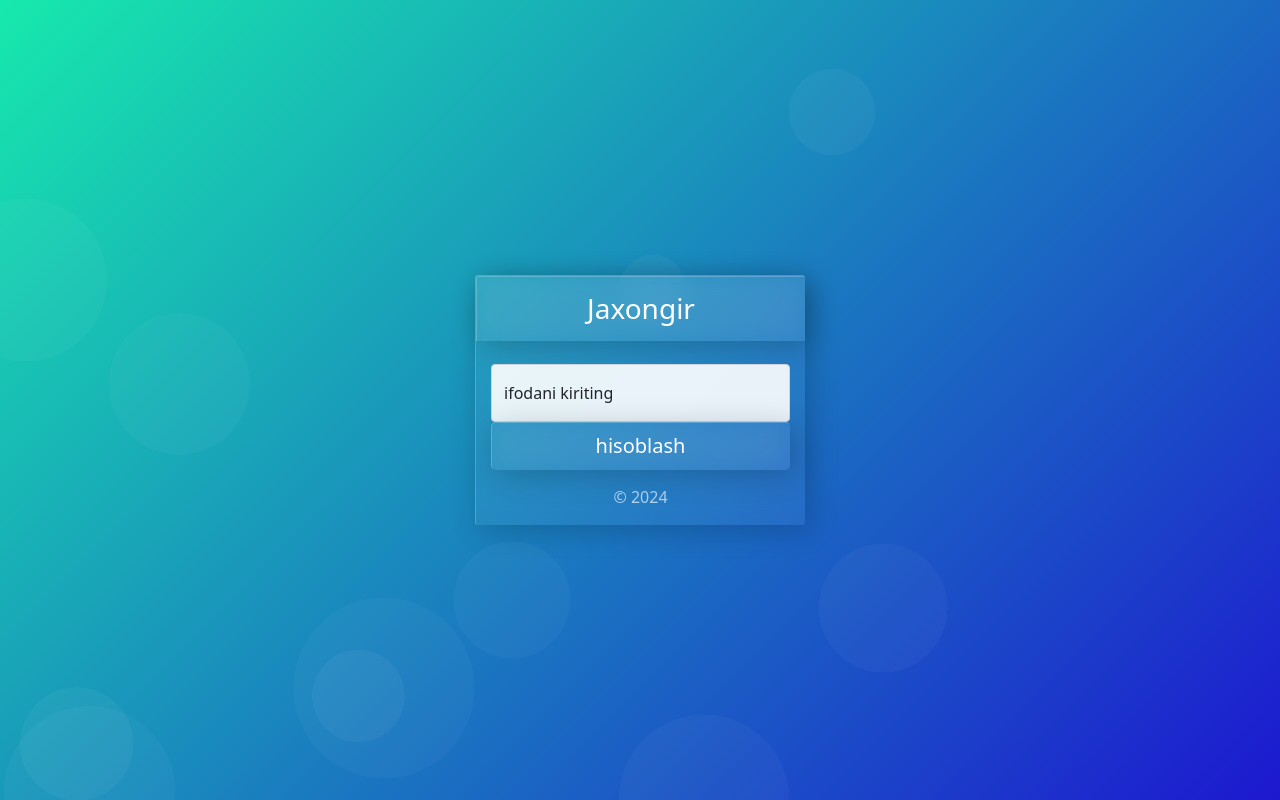
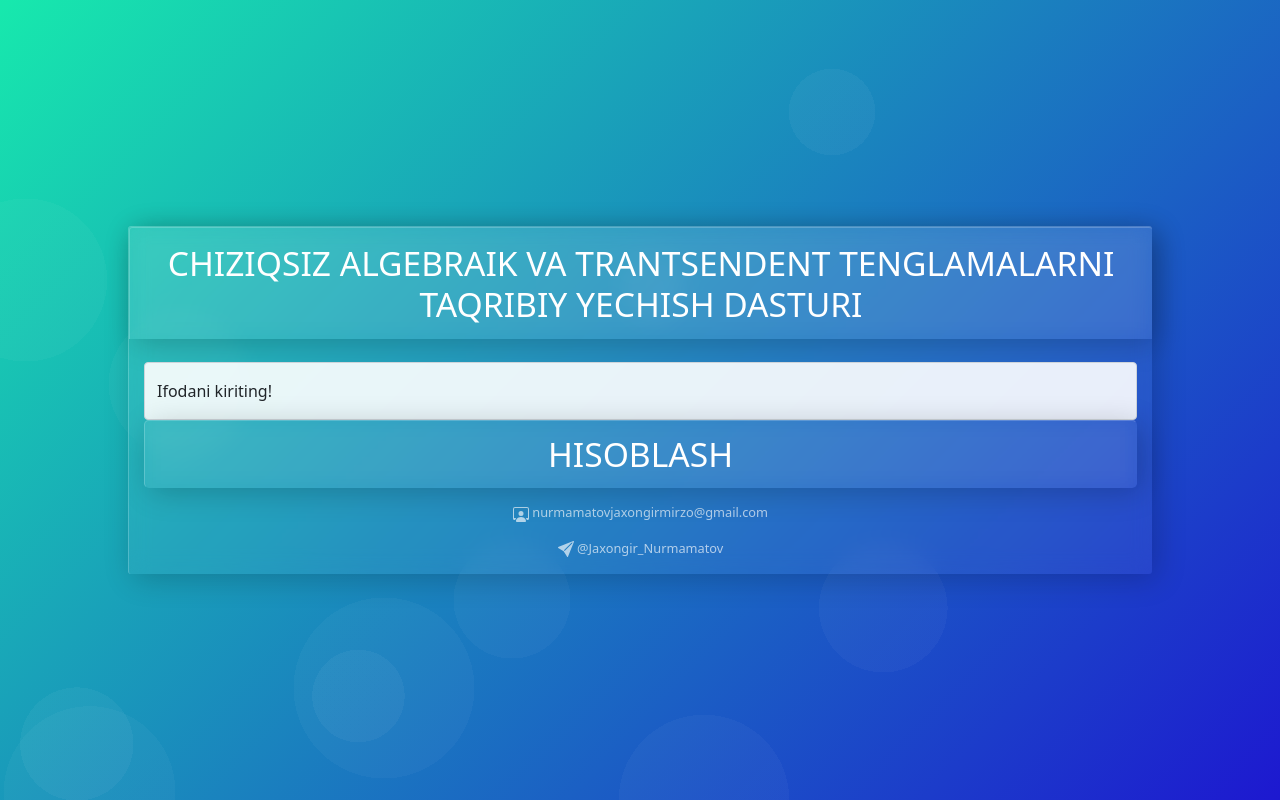
Before and after one commit to Jaxongirnurmamatov/Django-web-sahifa, a Django app: page / in a window 1280 px wide. Run offline with Django 5.2, Linux system fonts and the light colour scheme.

Commit message:
Update home.html

```diff
--- a/templates/home.html
+++ b/templates/home.html
@@ -2,11 +2,12 @@
 <html lang="en" >
 <head>
   <meta charset="UTF-8">
-  <title>Tenglama</title>
-  <style>
-    html,
+  <title>NAMANGAN MUHANDISLIK-QURILISH INSTITUTI| AXBOROT TIZIMLARI VA TEXNOLOGIYALARI KAFEDRASI</title>
+ <style>
+ html,
 body {
   height: 100%;
+
 }
 
 .bg {
@@ -29,7 +30,7 @@ body {
 
 .form-signin {
   width: 100%;
-  max-width: 330px;
+  max-width: 80%;
   margin: auto;
   background: rgba(255, 255, 255, 0.05);
   backdrop-filter: blur(10px);
@@ -39,6 +40,7 @@ body {
   border-radius: 3px;
 }
 .form-signin h1 {
+    font-size: 2.1em;
   background: rgba(255, 255, 255, 0.05);
   backdrop-filter: blur(10px);
   border-top: 1px solid rgba(255, 255, 255, 0.2);
@@ -55,6 +57,7 @@ body {
   padding: 15px;
 }
 .form-signin form .btn {
+font-size: 2.1em;
   background: rgba(255, 255, 255, 0.05);
   backdrop-filter: blur(10px);
   border-top: 1px solid rgba(255, 255, 255, 0.2);
@@ -71,10 +74,12 @@ body {
   box-shadow: 5px 5px 30px rgba(0, 0, 0, 0.2);
 }
 .form-signin .copyright {
+font-size: 0.8em;
   text-align: center;
   color: rgba(255, 255, 255, 0.65);
 }
 .form-signin .form-control {
+font-size: 2.1em;
   background: rgba(255, 255, 255, 0.9);
 }
 .form-signin .form-check {
@@ -83,9 +88,11 @@ body {
   color: rgba(255, 255, 255, 0.65);
 }
 .form-signin .form-check label {
-  font-size: 0.9em;
+    font-size: 2.1em;
+  font-size: 3.5em;
 }
 .form-signin .form-check input {
+    font-size: 2.1em;
   margin-right: 0.5em;
 }
 .form-signin .form-check input:checked {
@@ -96,16 +103,19 @@ body {
   z-index: 2;
 }
 .form-signin input[type=email] {
+    font-size: 2.1em;
   margin-bottom: -1px;
   border-bottom-right-radius: 0;
   border-bottom-left-radius: 0;
 }
 .form-signin input[type=password] {
+    font-size: 2.1em;
   margin-bottom: 10px;
   border-top-left-radius: 0;
   border-top-right-radius: 0;
 }
-  </style>
+
+</style>
 
 </head>
 <body>
@@ -120,7 +130,7 @@ body {
 
   <main class="form-signin">
 
-      <h1 class="h3">Jaxongir</h1>
+      <h1 class="h1">CHIZIQSIZ ALGEBRAIK VA TRANTSENDENT TENGLAMALARNI<BR> TAQRIBIY YECHISH DASTURI</h1>
 
     <form method="post" action="{% url 'home' %}">
 
@@ -128,22 +138,34 @@ body {
       <div class="form-floating">
               {% csrf_token %}
         <input type="text" class="form-control" id="floatingInput"  name="expression" placeholder="x*x*x+x-1" required>
-        <label for="floatingInput">ifodani kiriting</label>
+        <label for="floatingInput">Ifodani kiriting!</label>
       </div>
 
-    {% if result %}
+
+
+
+      </div>
+      <button class="w-100 btn btn-lg" type="post">HISOBLASH</button>
+
+
+
+          {% if result %}
       <div class="form-floating">
 
-    <input type="text" class="form-control"  id="expression" value="{{ result }}"  required>
+    <input type="text" class="form-control"  id="expression" value="{{ result }}"  >
         <label for="floatingInput" >Tenglamaning ildizi:</label> </p>
 </div>
         {% endif %}
 
+    </form>
+          <p class="copyright"><svg xmlns="http://www.w3.org/2000/svg" width="16" height="16" fill="currentColor" class="bi bi-person-workspace" viewBox="0 0 16 16">
+  <path d="M4 16s-1 0-1-1 1-4 5-4 5 3 5 4-1 1-1 1H4Zm4-5.95a2.5 2.5 0 1 0 0-5 2.5 2.5 0 0 0 0 5Z"/>
+  <path d="M2 1a2 2 0 0 0-2 2v9.5A1.5 1.5 0 0 0 1.5 14h.653a5.373 5.373 0 0 1 1.066-2H1V3a1 1 0 0 1 1-1h12a1 1 0 0 1 1 1v9h-2.219c.554.654.89 1.373 1.066 2h.653a1.5 1.5 0 0 0 1.5-1.5V3a2 2 0 0 0-2-2H2Z"/>
+</svg> nurmamatovjaxongirmirzo@gmail.com</p>
 
-      </div>
-      <button class="w-100 btn btn-lg" type="post">hisoblash</button>
-    </form>
-          <p class="copyright">&copy; 2024</p>
+          <p class="copyright"><svg xmlns="http://www.w3.org/2000/svg" width="16" height="16" fill="currentColor" class="bi bi-send-fill" viewBox="0 0 16 16">
+  <path d="M15.964.686a.5.5 0 0 0-.65-.65L.767 5.855H.766l-.452.18a.5.5 0 0 0-.082.887l.41.26.001.002 4.995 3.178 3.178 4.995.002.002.26.41a.5.5 0 0 0 .886-.083l6-15Zm-1.833 1.89L6.637 10.07l-.215-.338a.5.5 0 0 0-.154-.154l-.338-.215 7.494-7.494 1.178-.471-.47 1.178Z"/>
+</svg> @Jaxongir_Nurmamatov</p>
   </main>
 <!-- partial -->
 
```
